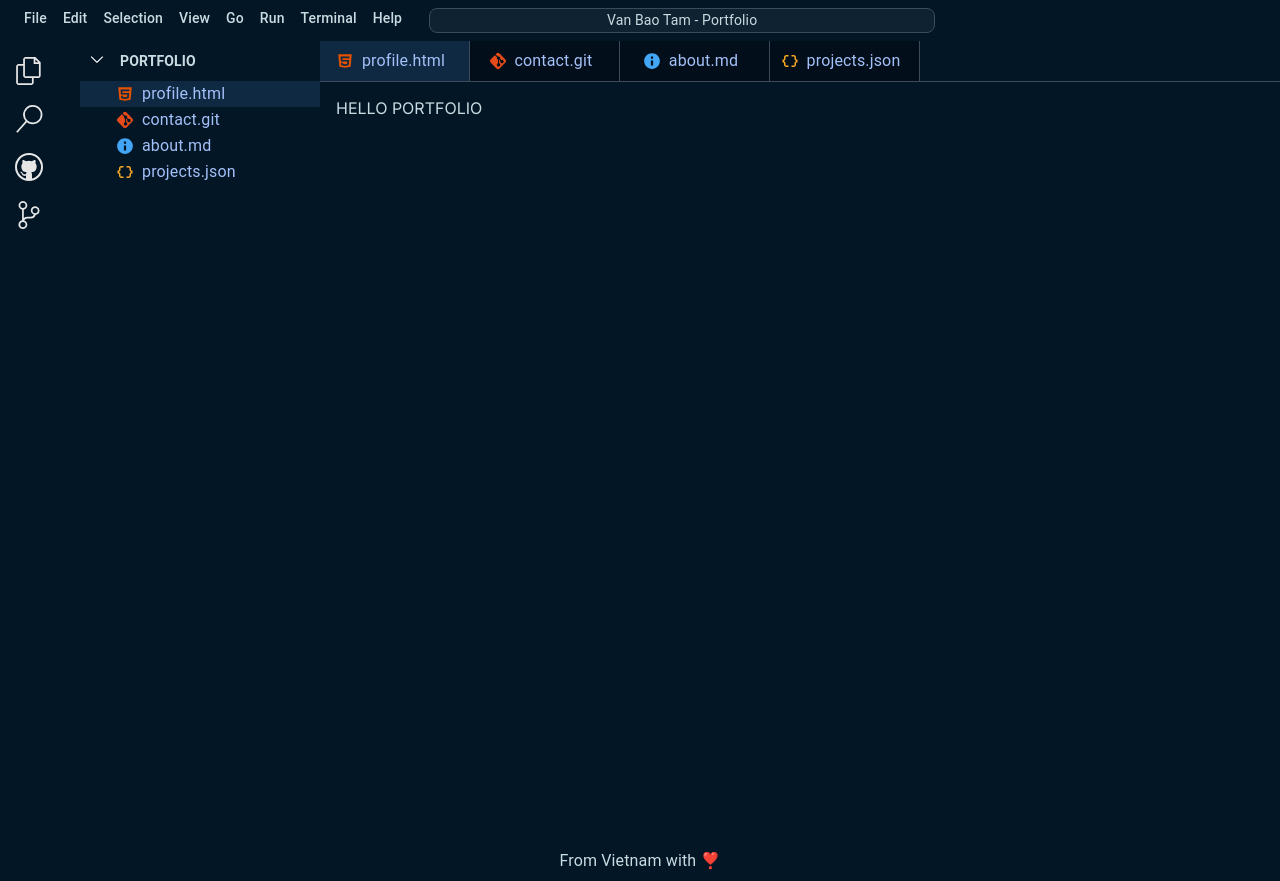
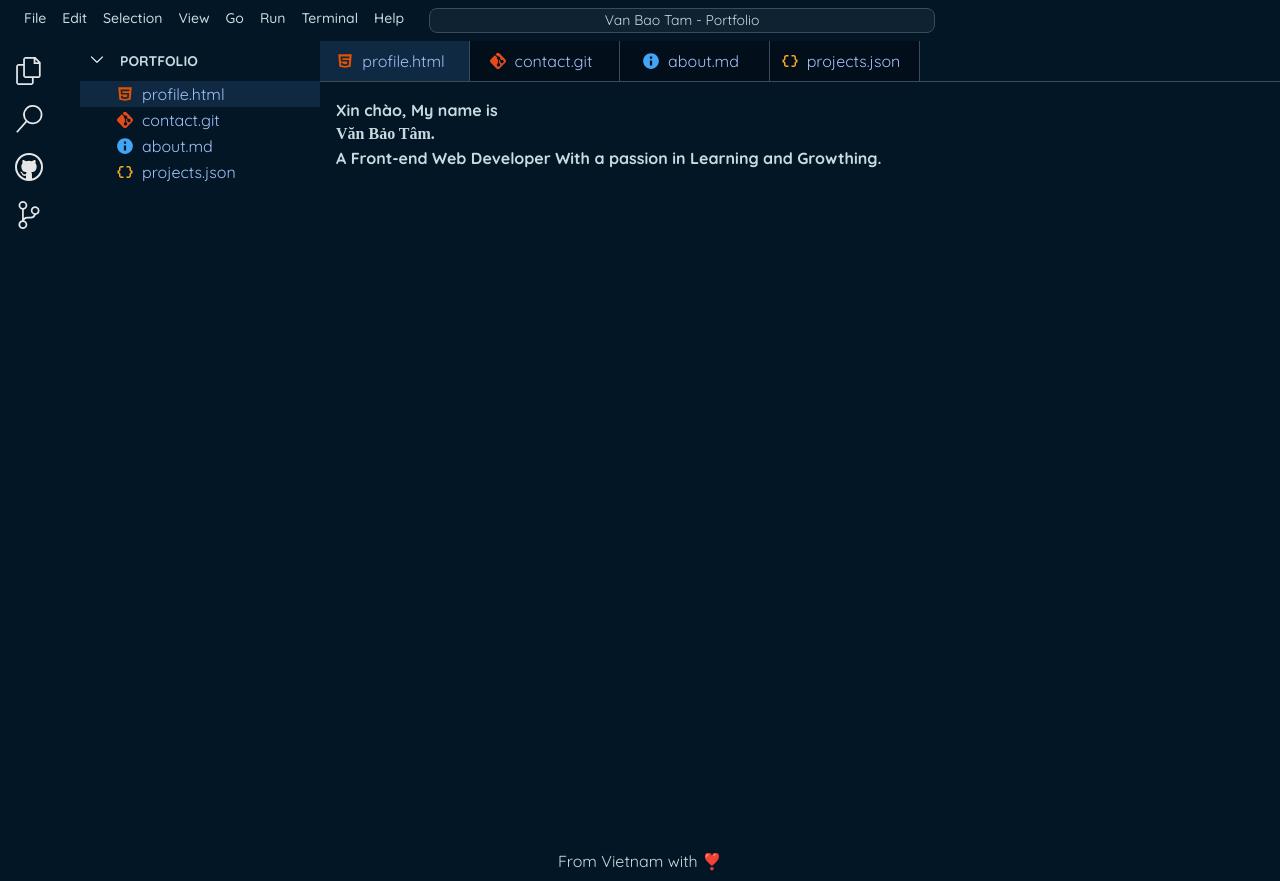
Before and after one commit to VanBaoTam/portfolio, a Next.js app: page / in a window 1280 px wide. Built offline with nearby package versions, Linux system fonts and the light colour scheme.

Commit message:
add: HomePage content

```diff
--- a/src/app/layout.tsx
+++ b/src/app/layout.tsx
@@ -5,6 +5,8 @@ import NavigationBar from '@/components/layout/navigation-bar';
 import { Box, Grid } from '@/components/mui';
 import { COLORS } from '@/constants';
 import { ActiveFileProvider } from '@/context/File';
+import theme from '@/theme';
+import { ThemeProvider } from '@mui/material';
 import type { Metadata } from 'next';
 import { Inter } from 'next/font/google';
 import './globals.css';
@@ -24,6 +26,7 @@ export default function RootLayout({
   return (
     <html lang="en">
       <body className={inter.className}>
+        <ThemeProvider theme={theme}>
           <ActiveFileProvider>
             <Header />
             <Grid
@@ -46,6 +49,7 @@ export default function RootLayout({
               <Footer />
             </Grid>
           </ActiveFileProvider>
+        </ThemeProvider>
       </body>
     </html>
   );
--- a/src/app/page.tsx
+++ b/src/app/page.tsx
@@ -1,3 +1,17 @@
+import { Box, Typography } from '@mui/material';
+
 export default function Home() {
-  return <main>HELLO PORTFOLIO</main>;
+  return (
+    <main>
+      <Box sx={{}}>
+        <Typography fontWeight={700}>Xin chào, My name is</Typography>
+        <Typography fontWeight={700} fontFamily={'__Be_Vietnam_Pro_4d2bfa'}>
+          Văn Bảo Tâm.
+        </Typography>
+        <Typography fontWeight={700}>
+          A Front-end Web Developer With a passion in Learning and Growthing.
+        </Typography>
+      </Box>
+    </main>
+  );
 }
--- a/src/app/profile/page.tsx
+++ /dev/null
@@ -1,5 +0,0 @@
-function Profile() {
-  return <div>Profile</div>;
-}
-
-export default Profile;
--- /dev/null
+++ b/src/theme.ts
@@ -0,0 +1,27 @@
+'use client';
+import { createTheme } from '@mui/material/styles';
+import { Be_Vietnam_Pro, Quicksand } from 'next/font/google';
+
+const beVNPro = Be_Vietnam_Pro({
+  display: 'swap',
+  weight: ['100', '200', '300', '400', '500', '600', '700', '800', '900'],
+  subsets: ['vietnamese', 'latin'],
+});
+const quickSand = Quicksand({
+  display: 'swap',
+  weight: ['300', '400', '500', '600', '700'],
+  subsets: ['vietnamese', 'latin'],
+});
+console.log([quickSand.style.fontFamily, beVNPro.style.fontFamily].join(', '));
+const theme = createTheme({
+  typography: {
+    fontFamily: [quickSand.style.fontFamily, beVNPro.style.fontFamily].join(
+      ', ',
+    ),
+    button: {
+      textTransform: 'none',
+    },
+  },
+});
+
+export default theme;
```
Lines whose indentation alone changed are shown as unchanged.
